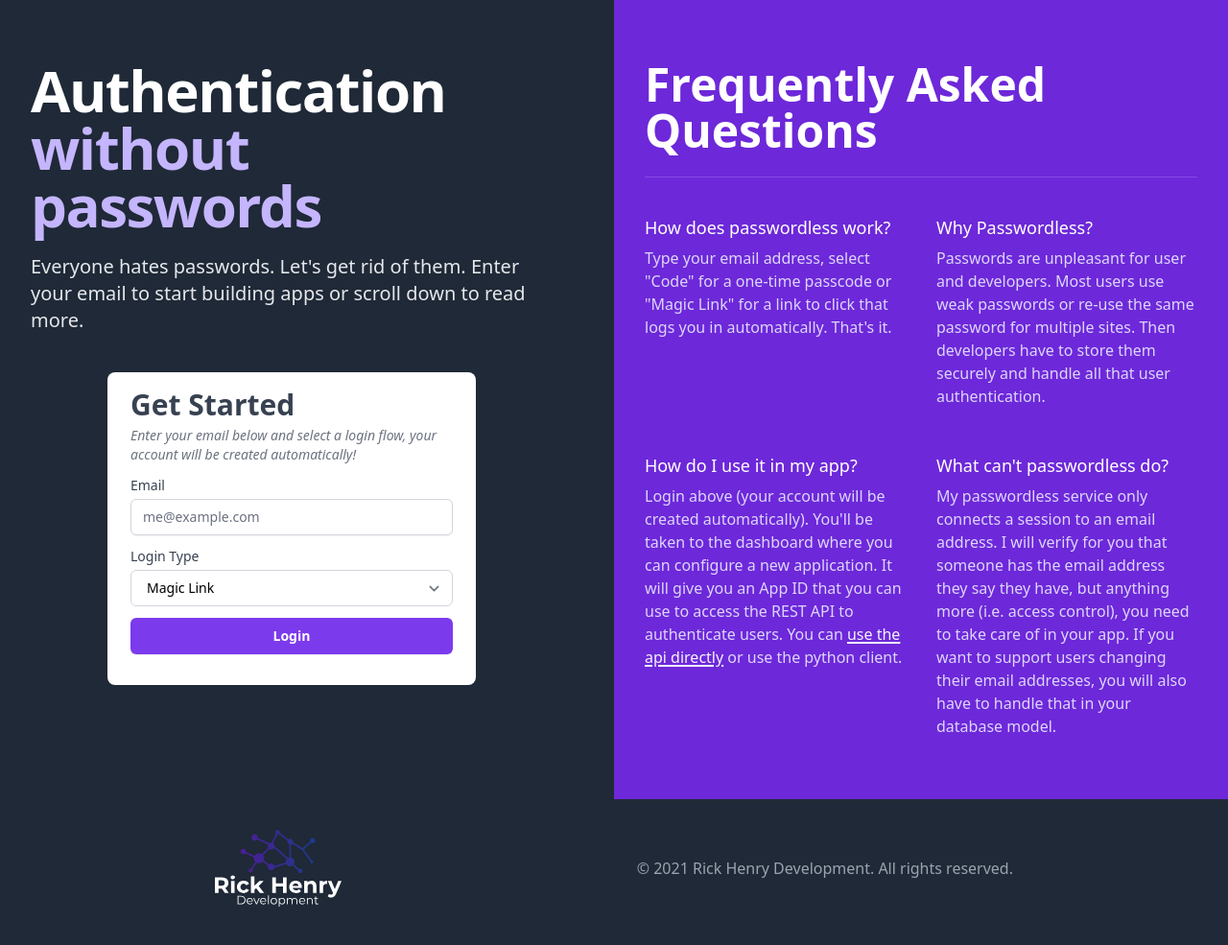
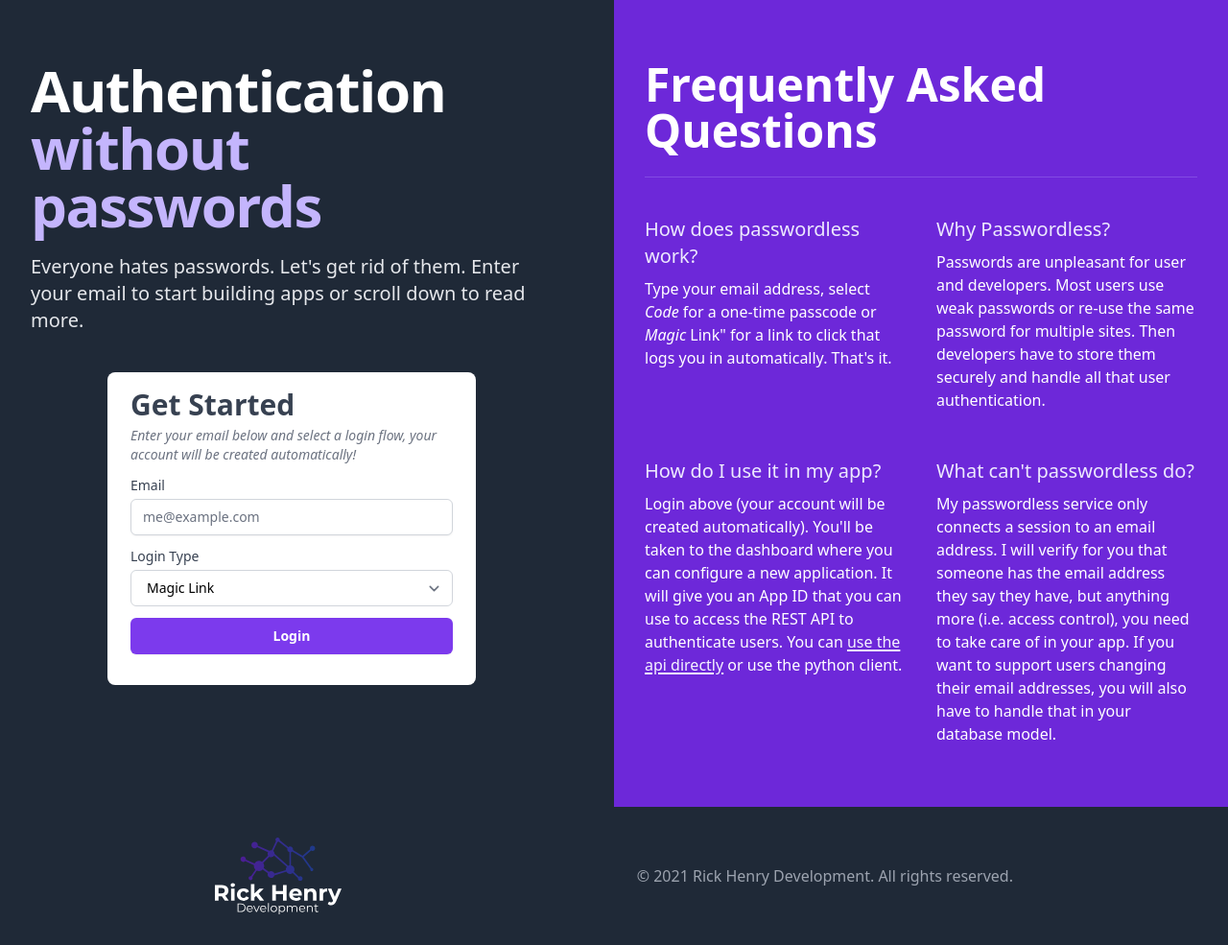
Before and after one commit to rickh94/purple-auth, a Python web app: template src/app/portal/templates/index.html in a window 1280 px wide. Shown: the part 70-1055 px from the top of the page at 96% size. Before the commit the page ends 1015 px from the top, so only its background shows below. Run offline with Jinja, Linux system fonts and the light colour scheme; the template is opened without the code that fills it, so the values that code supplies are empty; some libraries are stand-ins or nearby versions.

Commit message:
more visual improvements
Signed-off-by: Rick Henry <rickhenry@rickhenry.dev>

```diff
--- a/src/app/portal/templates/how-it-works.html
+++ b/src/app/portal/templates/how-it-works.html
@@ -1,6 +1,5 @@
 {% extends "base.html" %}
 {% block bodyclass %}bg-gray-800{% endblock bodyclass %}
-
 {% block body %}
   <main class="bg-gray-800" id="main">
     <div class="mx-auto max-w-7xl w-full pt-12 pb-20 text-center">
--- a/src/app/portal/templates/index.html
+++ b/src/app/portal/templates/index.html
@@ -40,19 +40,21 @@
         <div class="mt-6 border-t border-violet-300 border-opacity-25 pt-10">
           <dl class="space-y-10 md:space-y-0 md:grid md:grid-cols-2 md:gap-x-8 md:gap-y-12">
             <div>
-              <dt class="text-lg leading-6 font-medium text-white">
+              <dt class="text-lg md:text-xl leading-6 font-medium text-violet-100">
                 How does passwordless work?
               </dt>
-              <dd class="mt-2 text-base text-violet-200">
-                Type your email address, select "Code" for a one-time passcode or "Magic
-                Link" for a link to click that logs you in automatically. That's it.
+              <dd class="mt-2 text-base text-white">
+                Type your email address, select
+                <em class="italic">Code</em> for a one-time passcode
+                or <em class="italic">Magic</em> Link" for a link to click that logs
+                you in automatically. That's it.
               </dd>
             </div>
             <div>
-              <dt class="text-lg leading-6 font-medium text-white">
+              <dt class="text-lg md:text-xl leading-6 font-medium text-violet-100">
                 Why Passwordless?
               </dt>
-              <dd class="mt-2 text-base text-violet-200">
+              <dd class="mt-2 text-base text-white">
                 Passwords are unpleasant for user and developers. Most users use weak
                 passwords or re-use the same password for multiple sites. Then
                 developers have to store them securely and handle all that user
@@ -60,10 +62,10 @@
               </dd>
             </div>
             <div>
-              <dt class="text-lg leading-6 font-medium text-white">
+              <dt class="text-lg md:text-xl leading-6 font-medium text-violet-100">
                 How do I use it in my app?
               </dt>
-              <dd class="mt-2 text-base text-violet-200">
+              <dd class="mt-2 text-base text-white">
                 Login above (your account will be created automatically). You'll be
                 taken to the dashboard where you can configure a new application. It
                 will give you an App ID that you can use to access the REST API to
@@ -74,10 +76,10 @@
               </dd>
             </div>
             <div>
-              <dt class="text-lg leading-6 font-medium text-white">
+              <dt class="text-lg md:text-xl leading-6 font-medium text-violet-100">
                 What can't passwordless do?
               </dt>
-              <dd class="mt-2 text-base text-violet-200">
+              <dd class="mt-2 text-base text-white">
                 My passwordless service only connects a session to an email address. I
                 will verify for you that someone has the email address they say they
                 have, but anything more (i.e. access control), you need to take care of
--- a/src/app/static/main.css
+++ b/src/app/static/main.css
@@ -1685,6 +1685,11 @@ select {
   color: rgb(0 0 0 / var(--tw-text-opacity));
 }
 
+.text-violet-100 {
+  --tw-text-opacity: 1;
+  color: rgb(237 233 254 / var(--tw-text-opacity));
+}
+
 .underline {
   -webkit-text-decoration-line: underline;
           text-decoration-line: underline;
@@ -2362,6 +2367,11 @@ html {
     font-size: 3.75rem;
     line-height: 1;
   }
+
+  .md\:text-xl {
+    font-size: 1.25rem;
+    line-height: 1.75rem;
+  }
 }
 
 @media (min-width: 1024px) {
```
